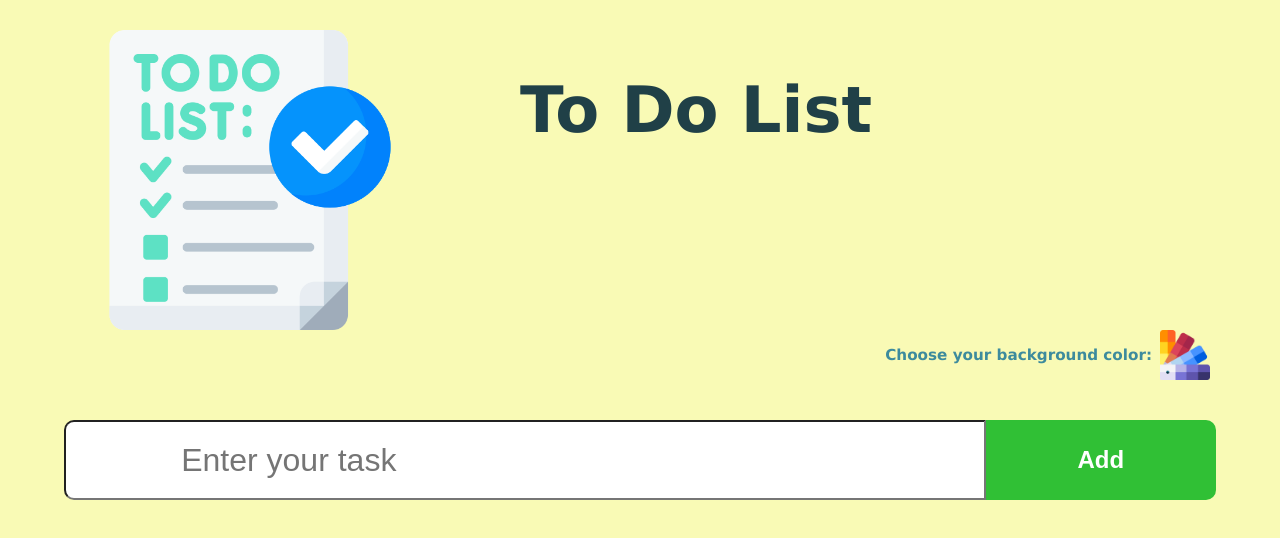
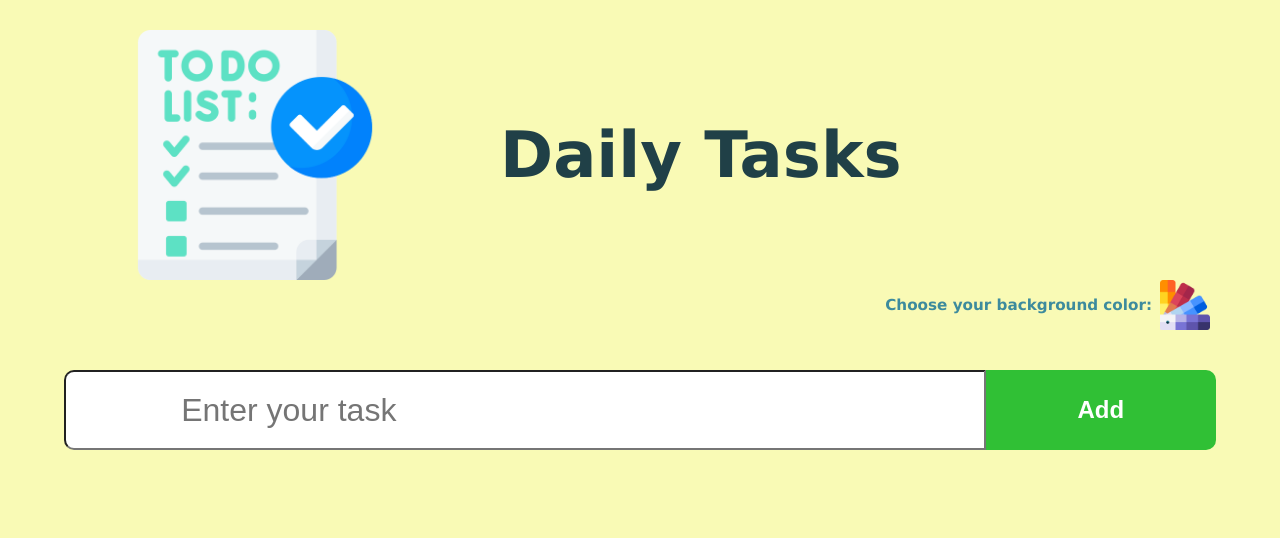
Before and after one commit to BrunoFJ/To_Do_List, a plain HTML site: page index.html in a window 1280 px wide. Drawn offline with Linux system fonts and the light colour scheme.

Commit message:
change name "Daily Tasks"

```diff
--- a/CSS/style.css
+++ b/CSS/style.css
@@ -14,8 +14,9 @@
 }
 
 .title {
-  text-align: center;
-
+  display: flex;
+  align-items: center;
+  justify-content: center;
   font-size: 4rem;
   color: #204047;
   font-family: Verdana, Geneva, Tahoma, sans-serif;
@@ -33,9 +34,9 @@
   transform: scale(1.12);
 }
 
-.imgmen {
+.imglist {
   margin-left: 30px;
-  width: 300px;
+  width: 250px;
   object-fit: cover;
   border-radius: 15px;
 }
--- a/index.html
+++ b/index.html
@@ -11,8 +11,8 @@
   </head>
   <body>
     <div class="header-flex">
-      <img class="imgmen" src="imgToDoList.png" alt="Imagem" />
-      <h1 class="title">To Do List</h1>
+      <img class="imglist" src="imgToDoList.png" alt="Image" />
+      <h1 class="title">Daily Tasks</h1>
     </div>
 
     <div class="color-picker-container">
```
